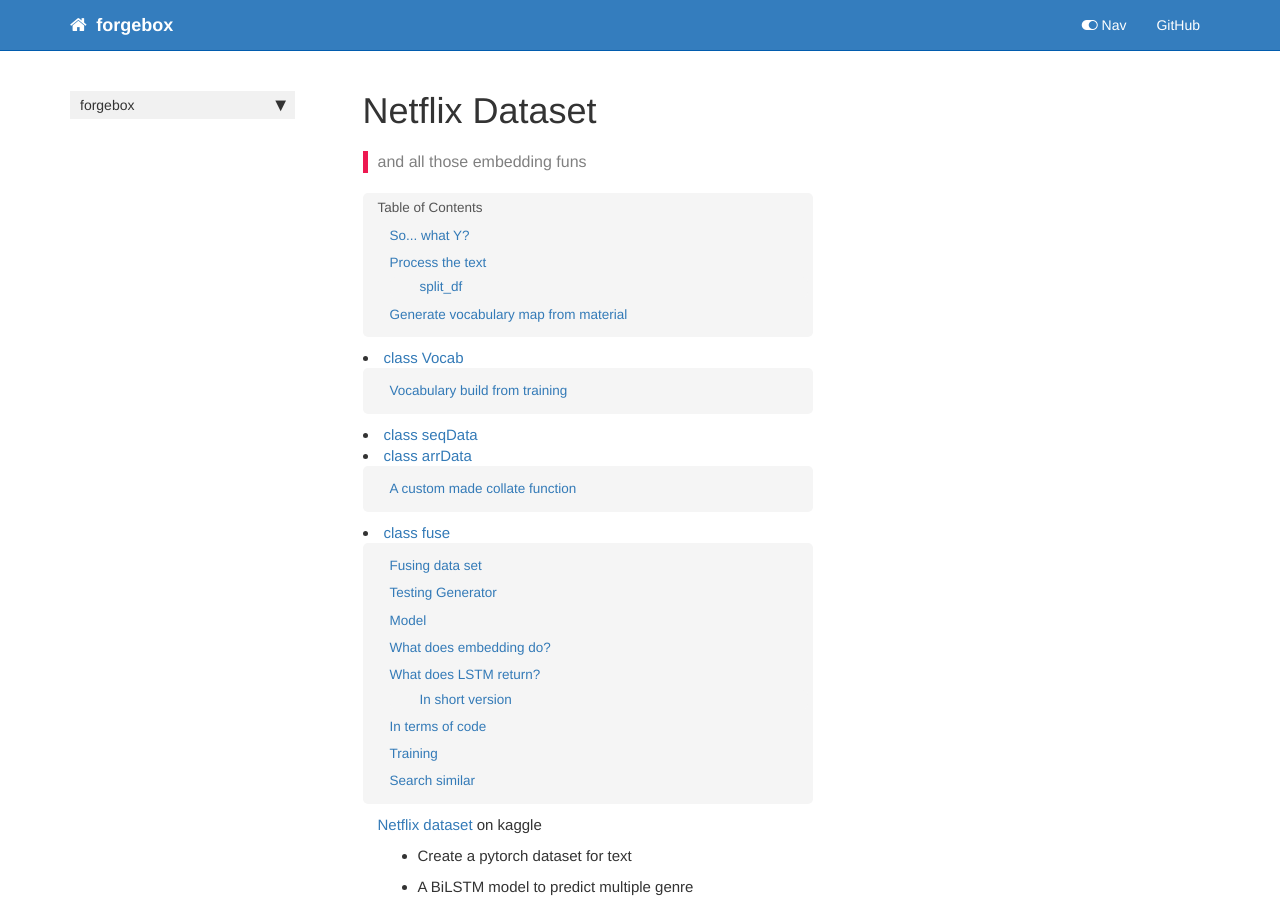
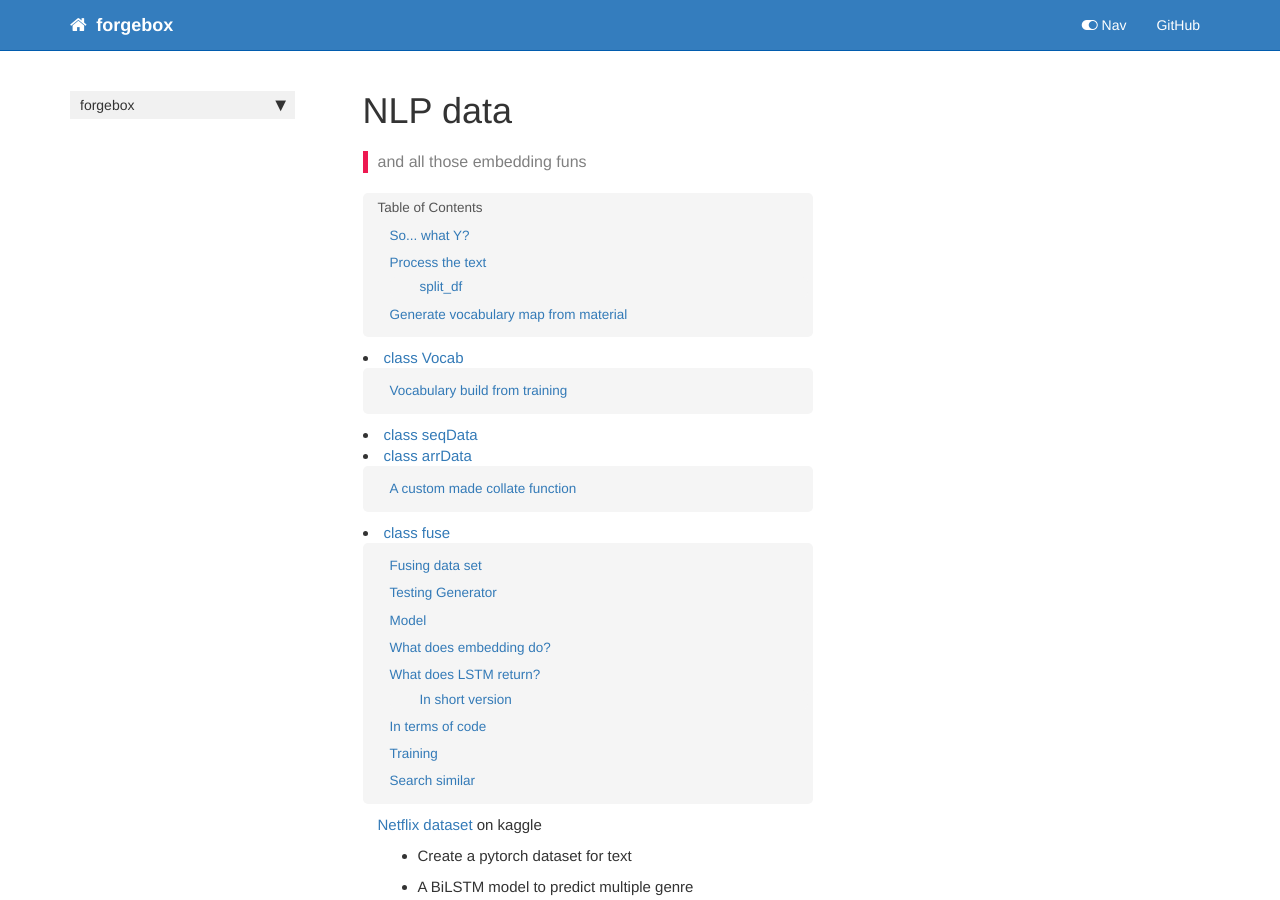
Before and after one commit to raynardj/forgebox, a Jekyll site: the page built from docs/bilstm-based-search-on-netflix-data.html, in a window 1280 px wide and 900 px high. Built offline with Jekyll 4.4.1, drawn with Linux system fonts in a browser that asks for light colours; nearby versions of some CDN libraries; comment, search, counter and statistics services are not loaded.

Commit message:
nlp data in forgebox

```diff
--- a/docs/_data/sidebars/home_sidebar.yml
+++ b/docs/_data/sidebars/home_sidebar.yml
@@ -13,7 +13,7 @@
       title: CUDA GPU Management
       url: /CUDA_GPU_Management
     - output: web,pdf
-      title: Netflix Dataset
+      title: NLP data
       url: /bilstm-based-search-on-netflix-data
     - output: web,pdf
       title: create different file
--- a/docs/bilstm-based-search-on-netflix-data.html
+++ b/docs/bilstm-based-search-on-netflix-data.html
@@ -1,6 +1,6 @@
 ---
 
-title: Netflix Dataset
+title: NLP data
 
 keywords: fastai
 sidebar: home_sidebar
--- a/docs/sidebar.json
+++ b/docs/sidebar.json
@@ -2,7 +2,7 @@
   "forgebox": {
     "Overview": "/",
     "CUDA GPU Management": "/CUDA_GPU_Management",
-    "Netflix Dataset": "/bilstm-based-search-on-netflix-data",
+    "NLP data": "/bilstm-based-search-on-netflix-data",
     "create different file": "/create_different",
     "DataFrame PipeLine": "/dataframe_pipeline",
     "Optimizer Mangement": "/optimizers"
```
Also changed, not shown: 1 other file.
